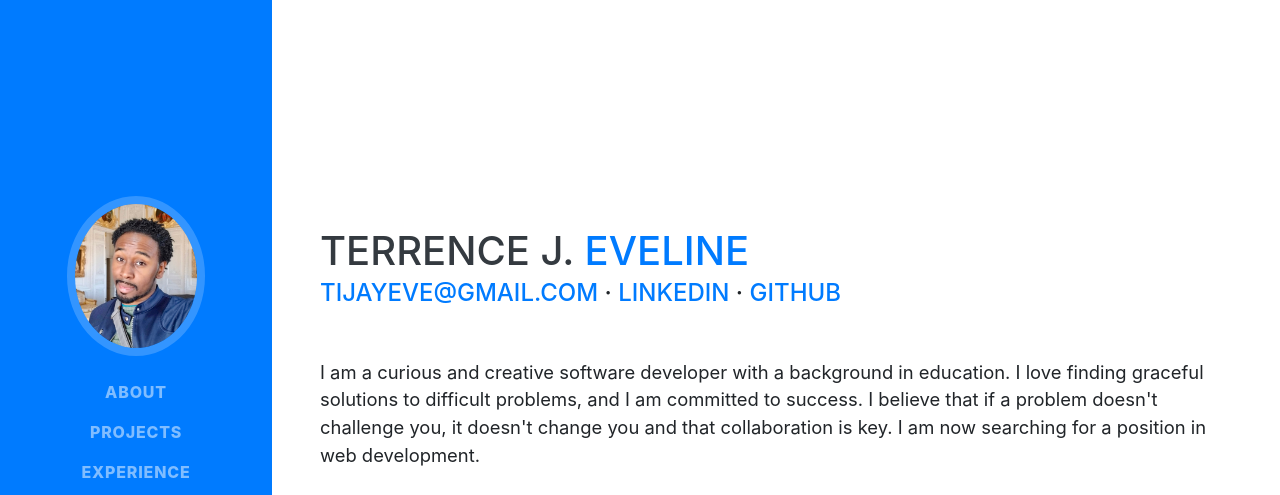
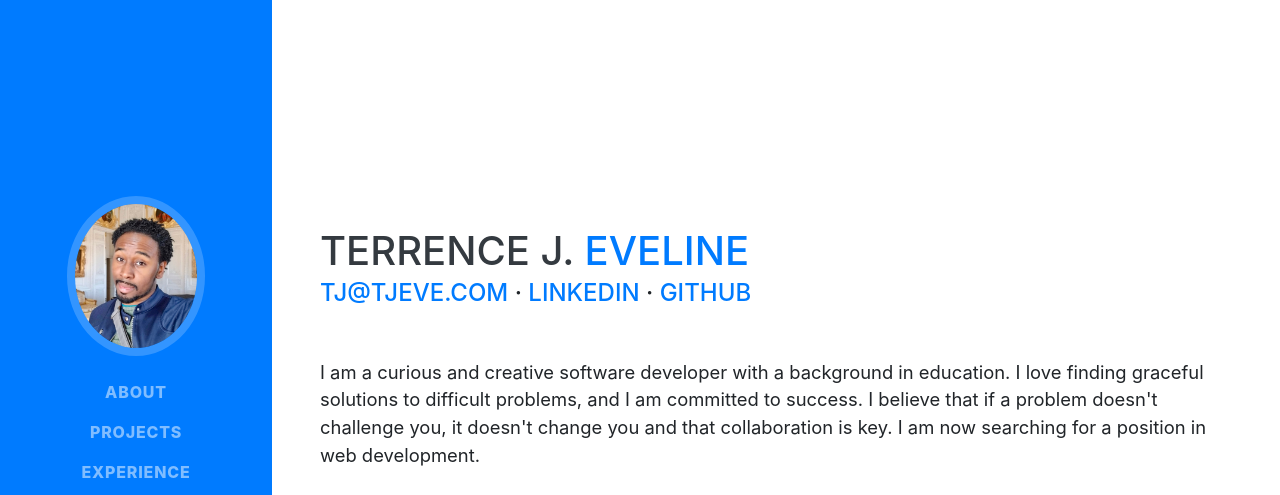
Before and after one commit to tjeve/tjeve-portfolio-update, a website with bundled scripts: page index.html in a window 1280 px wide. Shown: the top 495 px of the page. Built offline with nearby package versions, Linux system fonts and the light colour scheme; a web font is replaced by a local one.

Commit message:
updated email address and added award to commented out awards section

```diff
--- a/index.html
+++ b/index.html
@@ -70,7 +70,7 @@
           <span class="text-primary">Eveline</span>
         </h1>
         <div class="subheading mb-5">
-          <a href="mailto:tijayeve@gmail.com">tijayeve@gmail.com</a> ·
+          <a href="mailto:tj@tjeve.com">tj@tjeve.com</a> ·
           <a href="https://www.linkedin.com/in/tjeve/">LinkedIn</a> ·
           <a href="https://github.com/tjeve">Github</a>
 
@@ -294,7 +294,7 @@
             Beginning Teacher of the Year 2014 and Houston ISD district Nominee</li>
           <li>
             <i class="fa-li fa fa-trophy text-warning"></i>
-            Mobile Web Specialist - Google Certification</li>
+            Best Hair - Awarded by DigitalCrafts Instructors</li>
           <li>
             <i class="fa-li fa fa-trophy text-warning"></i>
             1<sup>st</sup>
```
